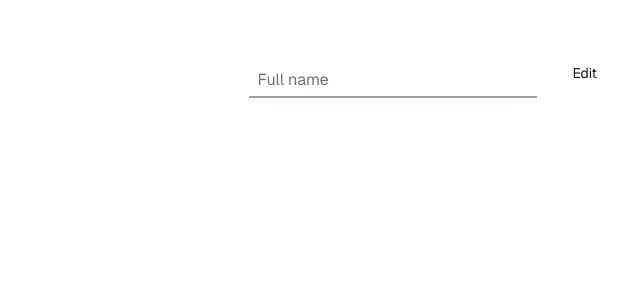
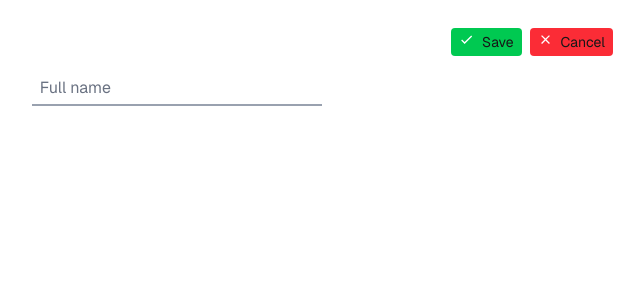
Before and after one commit to Splavacodo/cv-generator, a Next.js app: page / in a window 1280 px wide. Both pictures are taken after a click on the button "Edit". Shown: the top 300 px of the page, without its empty margins (463-1107 px from the left). Built offline with nearby package versions, Linux system fonts and the light colour scheme.

Commit message:
Modified structure of header elements to better handle the resizing that occurs when elements are replaced with inputs and created more states to be able to preserve original input values before they are changed

```diff
--- a/app/components/Header.tsx
+++ b/app/components/Header.tsx
@@ -7,20 +7,57 @@ import Button from "@/app/components/Button";
 export default function Header() {
     const [isEditing, setEditing] = useState(false);
     const [fullName, setFullName] = useState("");
+    const [originalFullName, setOriginalFullName] = useState("");
 
-    function handleEditingStatus(isEditing: boolean) {
-        setEditing(isEditing);
+    function handleEditingStateChange() {
+        setOriginalFullName(fullName);
+        setEditing(true);
     }
 
     function handleFullNameChange(event: React.ChangeEvent<HTMLInputElement>) {
         setFullName(event.target.value);
     }
 
+    function handleCancel() {
+        setFullName(originalFullName);
+        setEditing(false);
+    }
+
+    function handleSave() {
+        setEditing(false);
+    }
+
     return (
-        <div className="flex items-center py-8 px-4 mb-3">
+        <div className="p-3">
+            {
+                isEditing ?
+                    <ButtonActions>
+                        <Button
+                            buttonType="save"
+                            buttonText="Save"
+                            clickHandler={handleSave}
+                        />
+
+                        <Button
+                            buttonType="cancel"
+                            buttonText="Cancel"
+                            clickHandler={handleCancel}
+                        />
+                    </ButtonActions>
+                :
+                    <ButtonActions>
+                            <Button
+                                buttonType="edit"
+                                buttonText="Edit"
+                                clickHandler={handleEditingStateChange}
+                            />
+                    </ButtonActions>
+            }
+
+            <div className="flex justify-center items-center">
                 {
                     isEditing ? (
-                    <div className="ml-auto relative w-1/3">
+                        <div className="relative w-1/3">
                             <input
                                 type="text"
                                 id="full-name"
@@ -37,18 +74,12 @@ export default function Header() {
                             </label>
                         </div>
                     ) : (
-                    <h1 className="ml-auto text-2xl font-medium">
+                        <h1 className="text-2xl font-medium">
                             {fullName ? fullName : "Jane Doe"}
                         </h1>
                     )
                 }
-            <ButtonActions>
-                <Button
-                    buttonType="edit"
-                    buttonText="Edit"
-                    clickHandler={handleEditingStatus}
-                />
-            </ButtonActions>
+            </div>
         </div>
     );
 }
```
Lines whose indentation alone changed are shown as unchanged.
